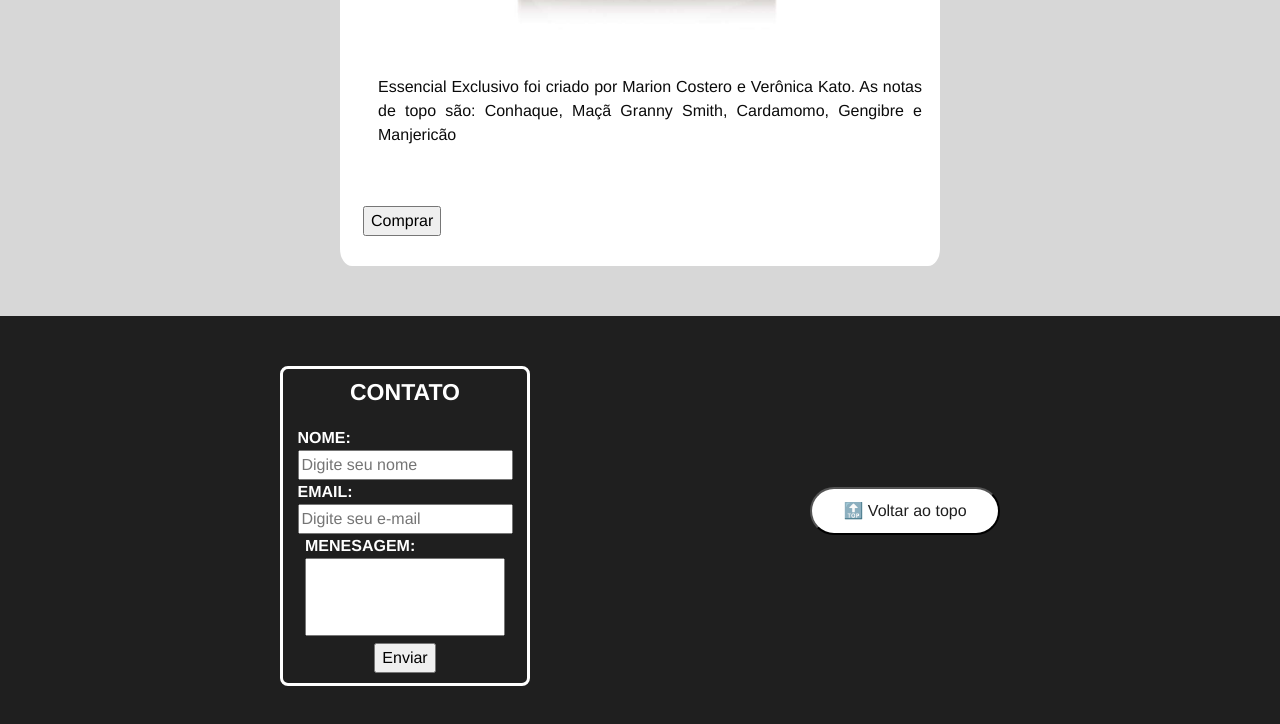
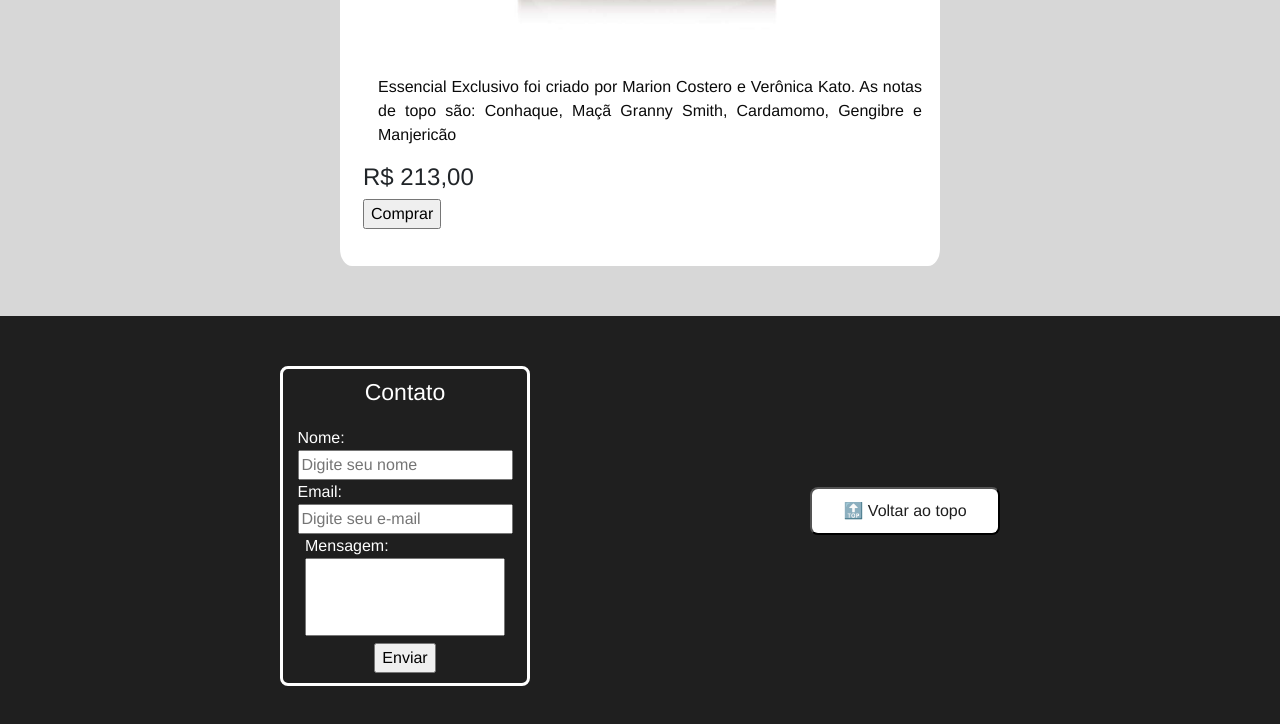
Before and after one commit to FlavioHFranca/Projeto-Web-Franca-Import, a website: page index.html in a window 1280 px wide. Both pictures are taken after a click on the element 404 px from the left and 3220 px from the top of the page. Shown: the part 2562-3286 px from the top of the page. Drawn offline with nearby package versions, Linux system fonts and the light colour scheme.

Commit message:
ajuste no contato

```diff
--- a/index.html
+++ b/index.html
@@ -388,7 +388,7 @@
                     Email:<br><input type="email" required placeholder="Digite seu e-mail">
                 </div>
                 <div class="msg">
-                    Menesagem:<br><textarea rows="3" required></textarea>
+                    Mensagem:<br><textarea rows="3" required></textarea>
                 </div>
                 <div id="enviar">
                     <input  type="submit" value="Enviar">
@@ -416,7 +416,7 @@
     enviar.addEventListener('click', enviarAviso)
     function enviarAviso(){
 
-        window.alert('Mensagem enviada com sucesso, brevemente entreremos em contato, obrigado! (Não funciona ainda)')
+        window.alert('Mensagem enviada com sucesso, brevemente entraremos em contato, obrigado! (Não funciona ainda)')
     }
 
 
--- a/style.css
+++ b/style.css
@@ -123,12 +123,11 @@ footer {
   height: 320px;
 }
 .contato,
-h4 {
+.contato h4 {
   font-size: 1.2em;
   color: #ffffff;
   margin-bottom: 20px;
-  font-weight: 600;
-  text-transform: uppercase;
+
 }
 
 textarea {
@@ -139,7 +138,7 @@ textarea {
 .TOPO input {
   width: 190px;
   padding: 10px;
-  border-radius: 2rem;
+  border-radius: 8px;
   background-color: #ffffff;
   color:#1f1f1f ;
 }
```
